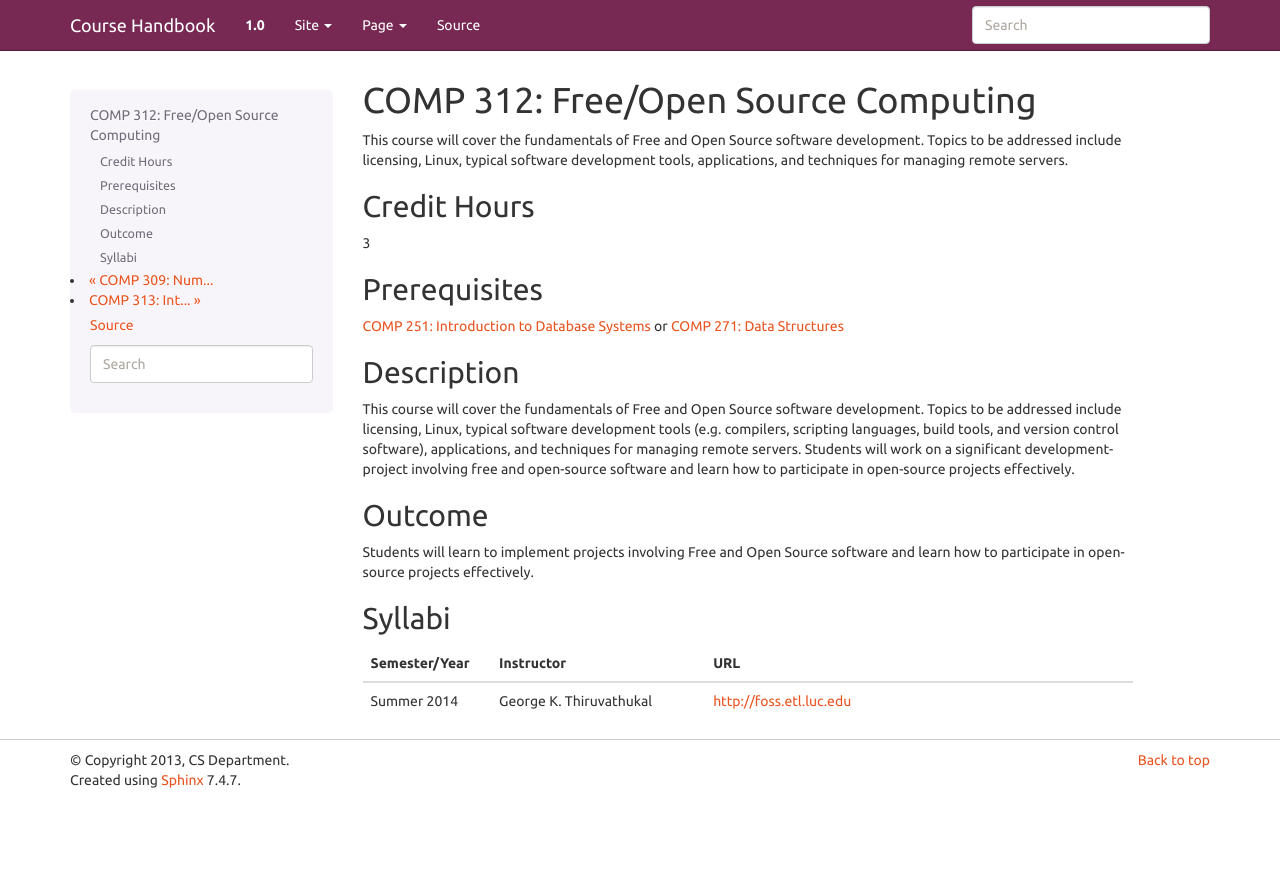
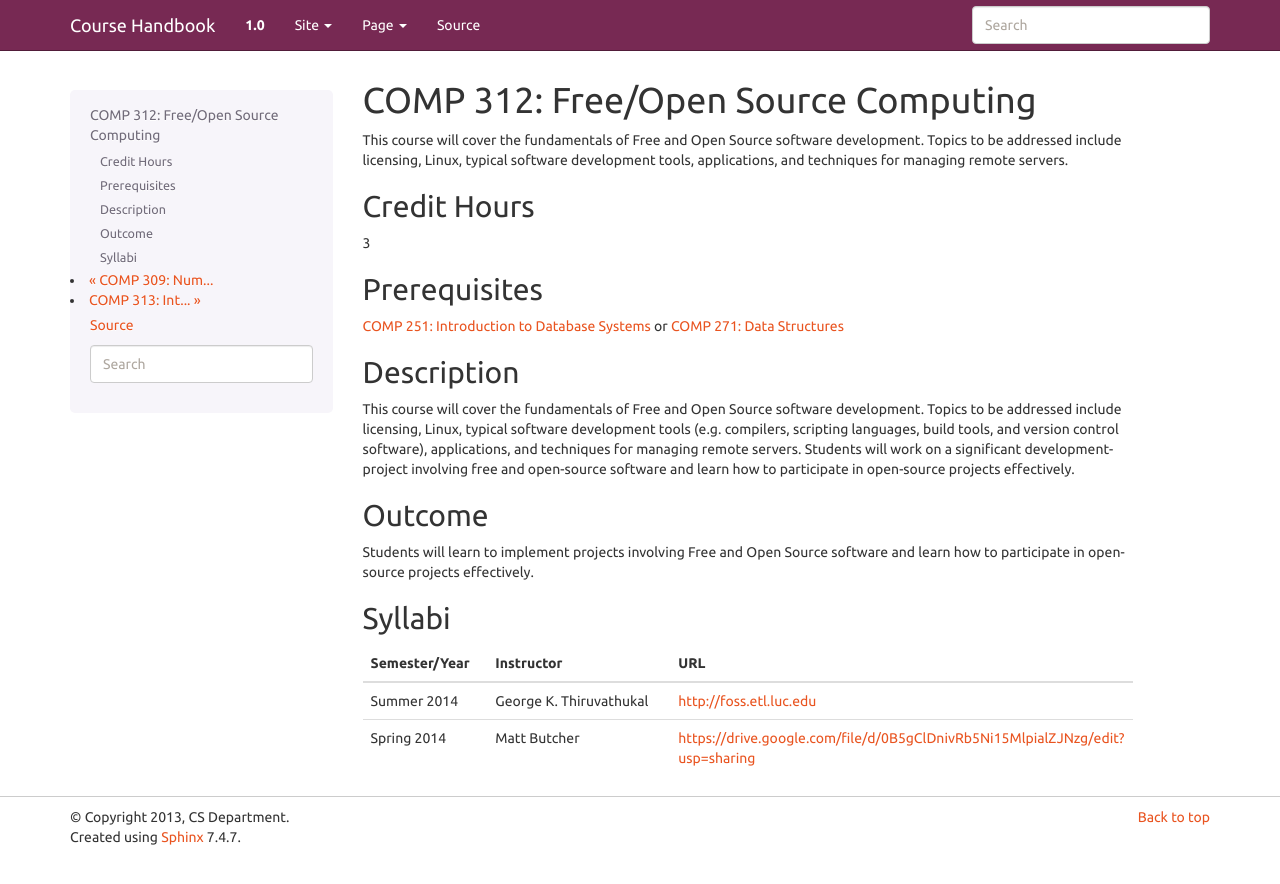
Before and after one commit to kyang5/coursedescriptions, a Sphinx documentation site: the page built from source/comp312.rst, in a window 1280 px wide. Shown: the top 884 px of the page. Built offline with Sphinx 7.4.7, drawn with Linux system fonts in a browser that asks for light colours.

Commit message:
Updated syllabus info for COMP 312

```diff
--- a/source/comp312.rst
+++ b/source/comp312.rst
@@ -37,3 +37,4 @@ Syllabi
    	:widths: 15, 25, 50
 
 	"Summer 2014", "George K. Thiruvathukal", "http://foss.etl.luc.edu"
+	"Spring 2014", "Matt Butcher", "https://drive.google.com/file/d/0B5gClDnivRb5Ni15MlpialZJNzg/edit?usp=sharing"
```
